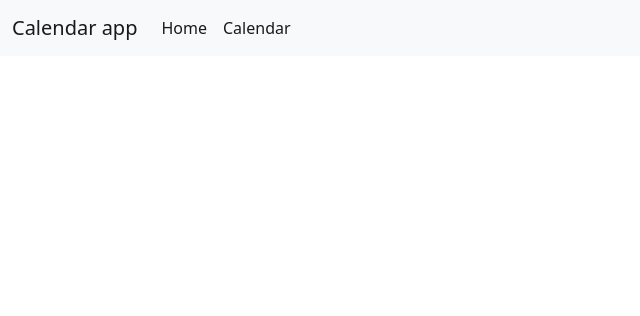
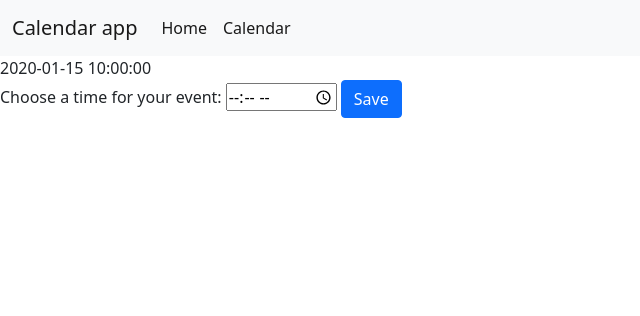
Before and after one commit to Fatman9000/CalendarApp, a Flask app: template templates/edit.html in a window 1280 px wide. Shown: the top 316 px of the page, without its empty margins (0-640 px from the left). Run offline with Flask 2, Linux system fonts and the light colour scheme; the template is opened without the code that fills it: most values are stand-ins (such as "Sample title", 1, 10 or a date in 2020).

Commit message:
now allows user to pick date and enter time

```diff
--- a/app.py
+++ b/app.py
@@ -1,3 +1,5 @@
+import datetime
+import re
 from user import User
 from flask import (Flask, flash, redirect, render_template, request, session,
                    url_for)
@@ -22,8 +24,6 @@ def home_page():
 def user_validation():
     username = request.form["username"]
     User.login(username)
-    print(session["username"])
-    # return redirect("/")
     if User.login_valid(username):
         return redirect("/calendar")
     else:
@@ -38,4 +38,8 @@ def date_pick():
 
 @app.route("/edit", methods=["GET", "POST"])
 def date_edit():
-    pass
+    # user_date = datetime.date.fromisoformat(request.form["date"])
+    user_date = request.form["date"]
+    # User.store_user_data(user_date, session["username"])
+    # events_in_db =
+    return render_template("edit.html", selected_date=user_date)
--- a/templates/edit.html
+++ b/templates/edit.html
@@ -1,4 +1,9 @@
 {% extends 'base.html' %}
 {% block content %}
-
+{{ selected_date }}
+<form action="/calendar" id="input-time" method="POST">
+    <label for="select-time">Choose a time for your event:</label>
+    <input type="time" id="select-time" name="select-time" min="00:00" max="24:00" required>
+    <button type="submit" class="btn btn-primary">Save</button>
+</form>
 {% endblock content %}
--- a/templates/index.html
+++ b/templates/index.html
@@ -6,7 +6,7 @@
             <div class="col-md-auto">
                 <form action="/validate" id="InputUser" method="POST">
                     <div class="mb-3">
-                        <label for="InputEmail1" class="form-label">Username</label>
+                        <label for="InputUsername" class="form-label">Username</label>
                         <input type="username" class="form-control" id="InputUsername" name="username"
                             aria-describedby="emailHelp">
                     </div>
```
Also changed, not shown: user.py (+12 -0 lines).
